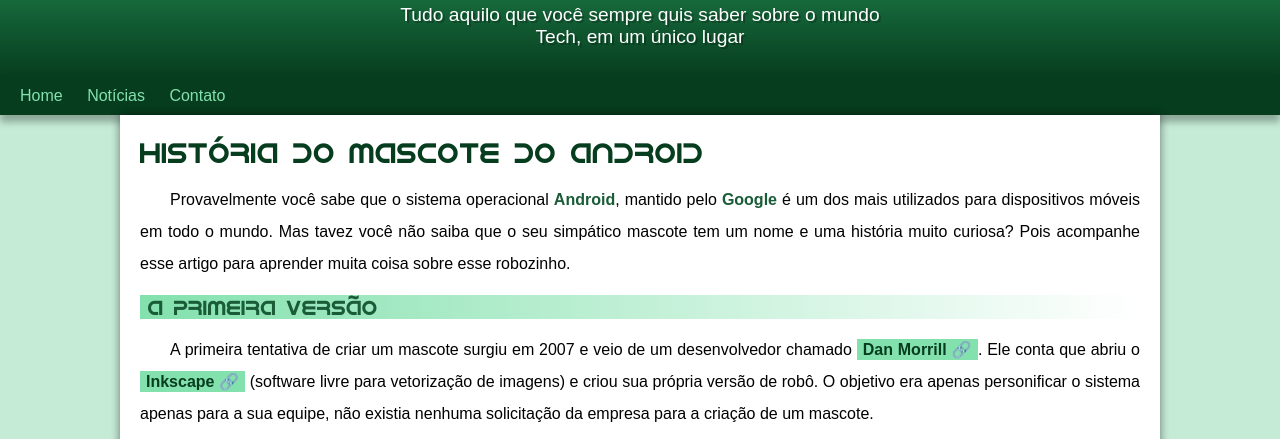
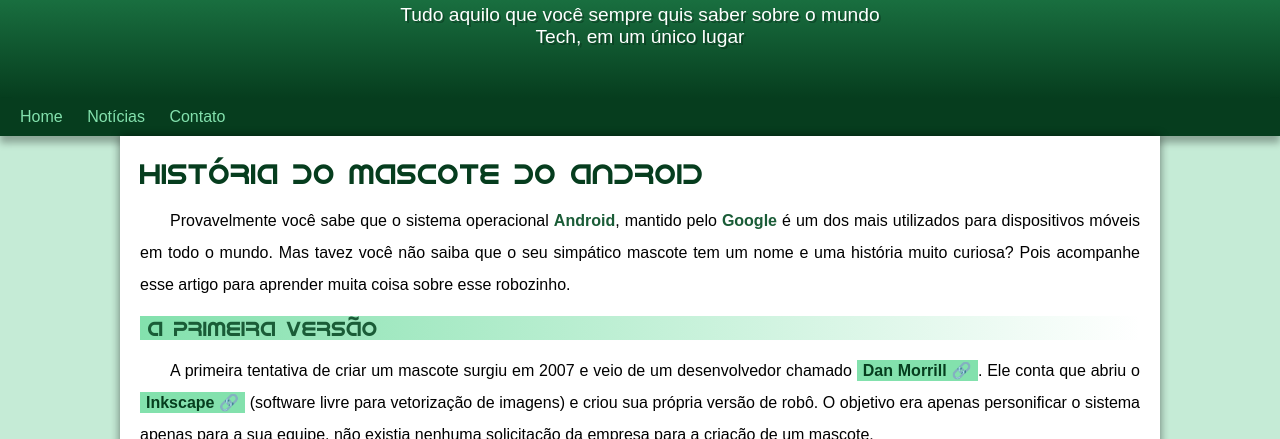
Before and after one commit to Luiz-Louberty/projeto-android, a plain HTML site: page index.html in a window 1280 px wide. Shown: the part 113-552 px from the top of the page. Drawn offline with Linux system fonts and the light colour scheme.

Commit message:
problema de padding corrigido 2

```diff
--- a/style/style.css
+++ b/style/style.css
@@ -68,7 +68,7 @@ header > p {
     padding-right: 10px;
     padding-left: 10px;
     margin: auto;
-    padding-bottom: 50x;
+    padding-bottom: 50px;
     text-shadow: 2px 2px 0px rgba(0, 0, 0, 0.26);
 
 }
```
